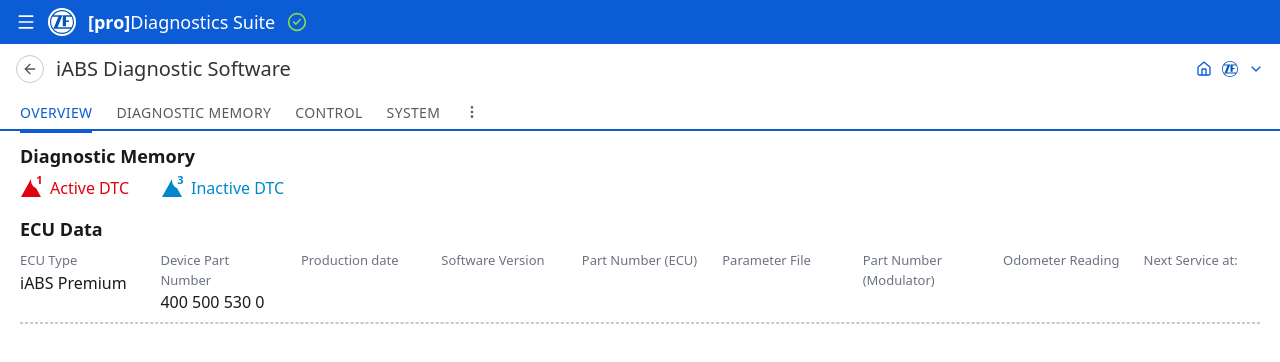
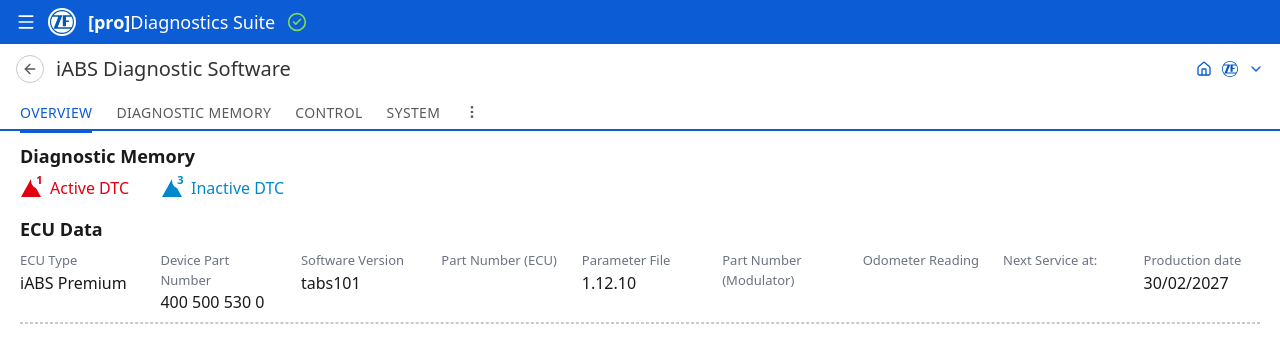
Before and after one commit to Gowtham0792/diagnostic-mockup, a React (Vite) app: page / in a window 1280 px wide. Shown: the top 362 px of the page. Built offline with nearby package versions, Linux system fonts and the light colour scheme.

Commit message:
Reorder Production date to end; set Software Version, Parameter File, Production date values
Co-Authored-By: Claude Sonnet 5 <noreply@anthropic.com>

```diff
--- a/src/data/mock.ts
+++ b/src/data/mock.ts
@@ -12,12 +12,12 @@ export const dms = {
   ecuData: [
     { label: 'ECU Type', value: 'iABS Premium' },
     { label: 'Device Part Number', value: '400 500 530 0' },
-    { label: 'Production date' },
-    { label: 'Software Version' },
+    { label: 'Software Version', value: 'tabs101' },
     { label: 'Part Number (ECU)' },
-    { label: 'Parameter File' },
+    { label: 'Parameter File', value: '1.12.10' },
     { label: 'Part Number (Modulator)' },
     { label: 'Odometer Reading' },
     { label: 'Next Service at:' },
+    { label: 'Production date', value: '30/02/2027' },
   ] as DmsEcuField[],
 }
```
